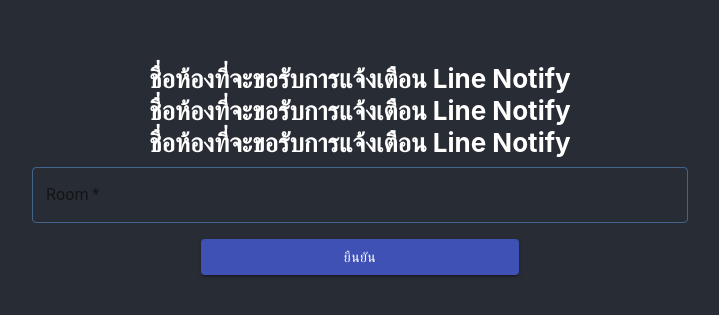
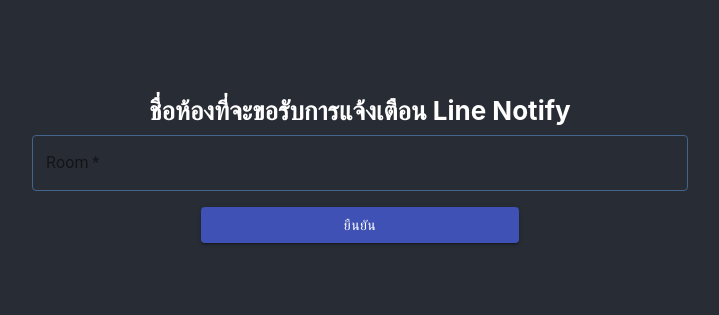
Before and after one commit to jukkridb59/React-LineRegisterEmail, a React (Create React App) app: page / in a window 1280 px wide. Shown: the part 227-542 px from the top of the page, without its empty margins (280-999 px from the left). Built offline with nearby package versions, Linux system fonts and the light colour scheme.

Commit message:
delete strong name room lines64 65 in register.js

```diff
--- a/src/components/Register.js
+++ b/src/components/Register.js
@@ -61,8 +61,6 @@
         ) : null}
 
         <strong>ชื่อห้องที่จะขอรับการแจ้งเตือน Line Notify</strong>
-        <strong>ชื่อห้องที่จะขอรับการแจ้งเตือน Line Notify</strong>
-        <strong>ชื่อห้องที่จะขอรับการแจ้งเตือน Line Notify</strong>
         <form className={classes.root} autoComplete="off">
           <CssTextField
             required
```
